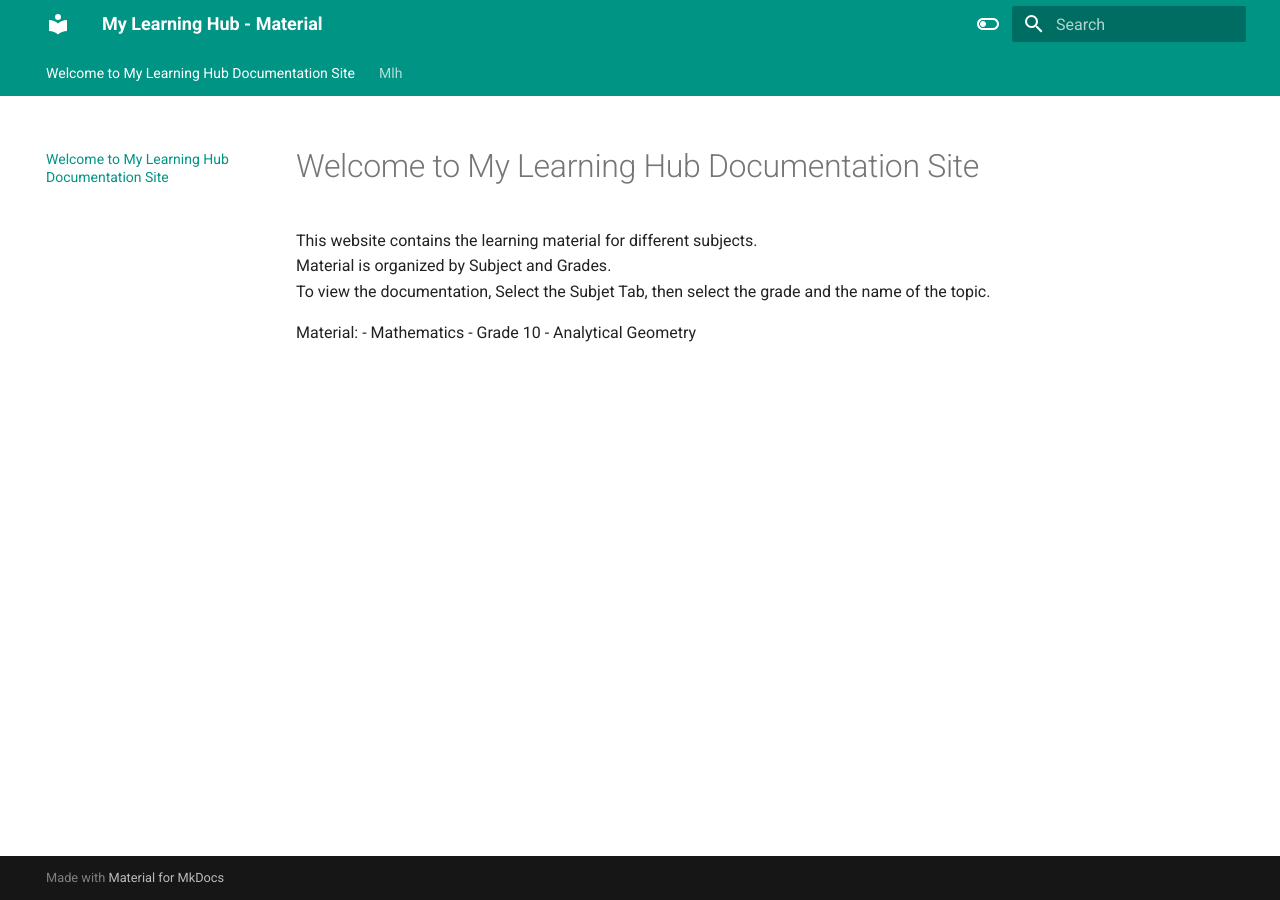
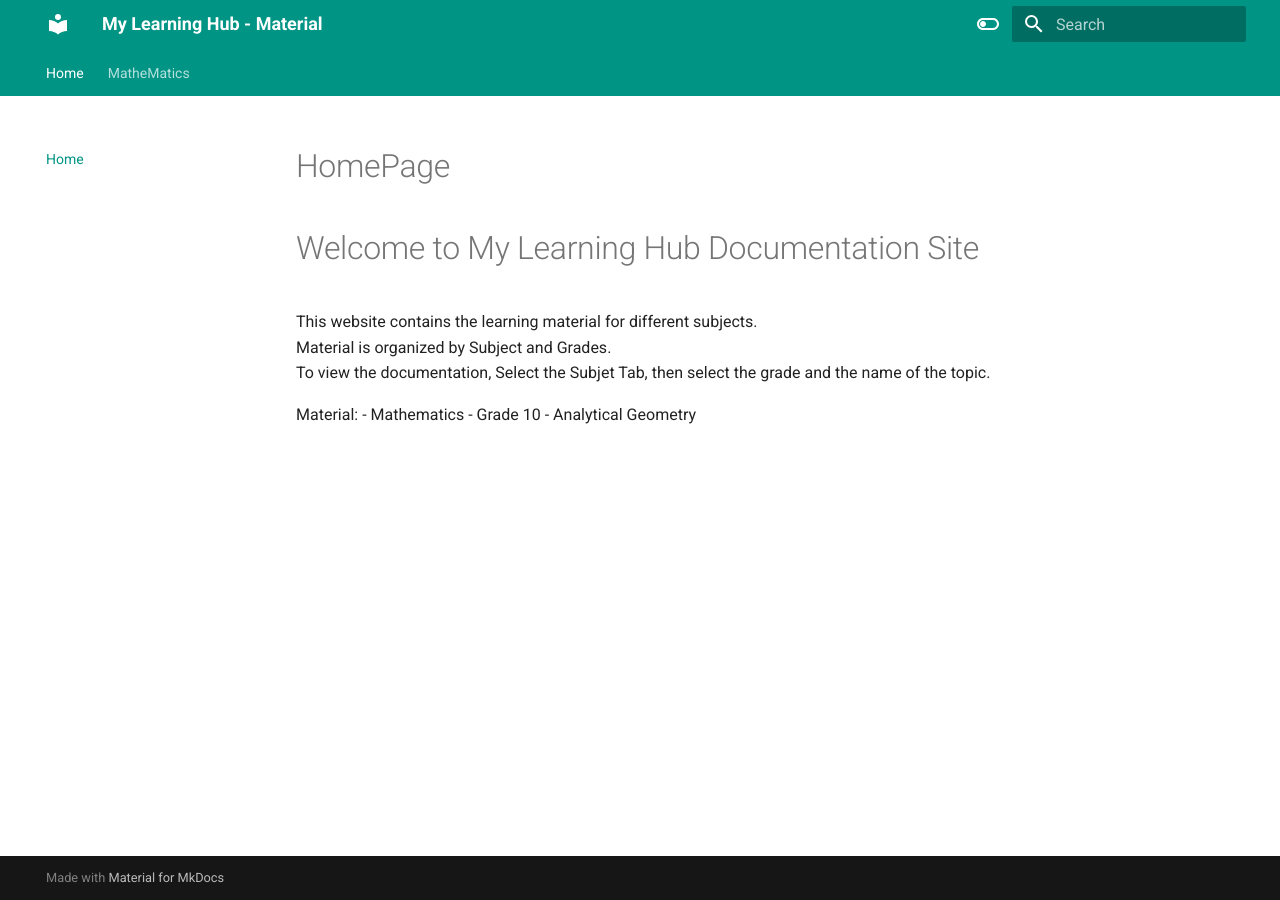
Before and after one commit to rajpal-virk/mlh-material, an MkDocs documentation site: the page built from docs/index.md, in a window 1280 px wide. Built offline with MkDocs 1.6.1 and Material for MkDocs 9.7.7, drawn with Linux system fonts in a browser that asks for light colours; part of the change alters nothing that is shown.

Commit message:
Updates 2024-03-30 12:46:49

```diff
--- a/docs/index.md
+++ b/docs/index.md
@@ -1,3 +1,5 @@
+# HomePage
+
 # Welcome to My Learning Hub Documentation Site
 
 This website contains the learning material for different subjects.
--- a/mkdocs.yml
+++ b/mkdocs.yml
@@ -1,5 +1,11 @@
 site_name: My Learning Hub - Material
 site_url:  https://rajpal-virk.github.io/mlh-material/
+
+nav:
+  - Home: index.md
+  - MatheMatics:
+    - Grade 10: "My Learning Hub/Mathematics/Grade 10/analytical_geometry.md"
+
 theme:
   name: material
   features:
```
Also changed, not shown: docs/My Learning Hub/Mathematics/Grade 10/analytical_geometry.md (renamed from docs/mlh/mathematics/grade10/analytical_geometry.md).
